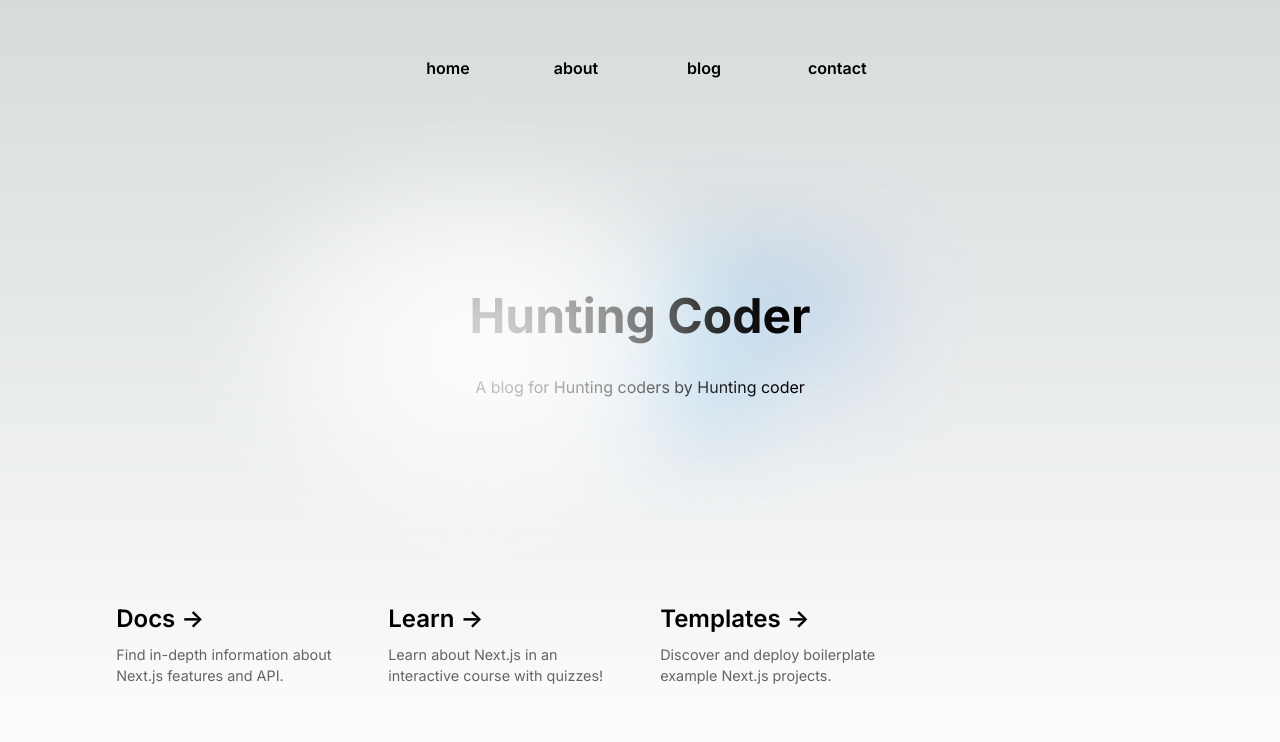
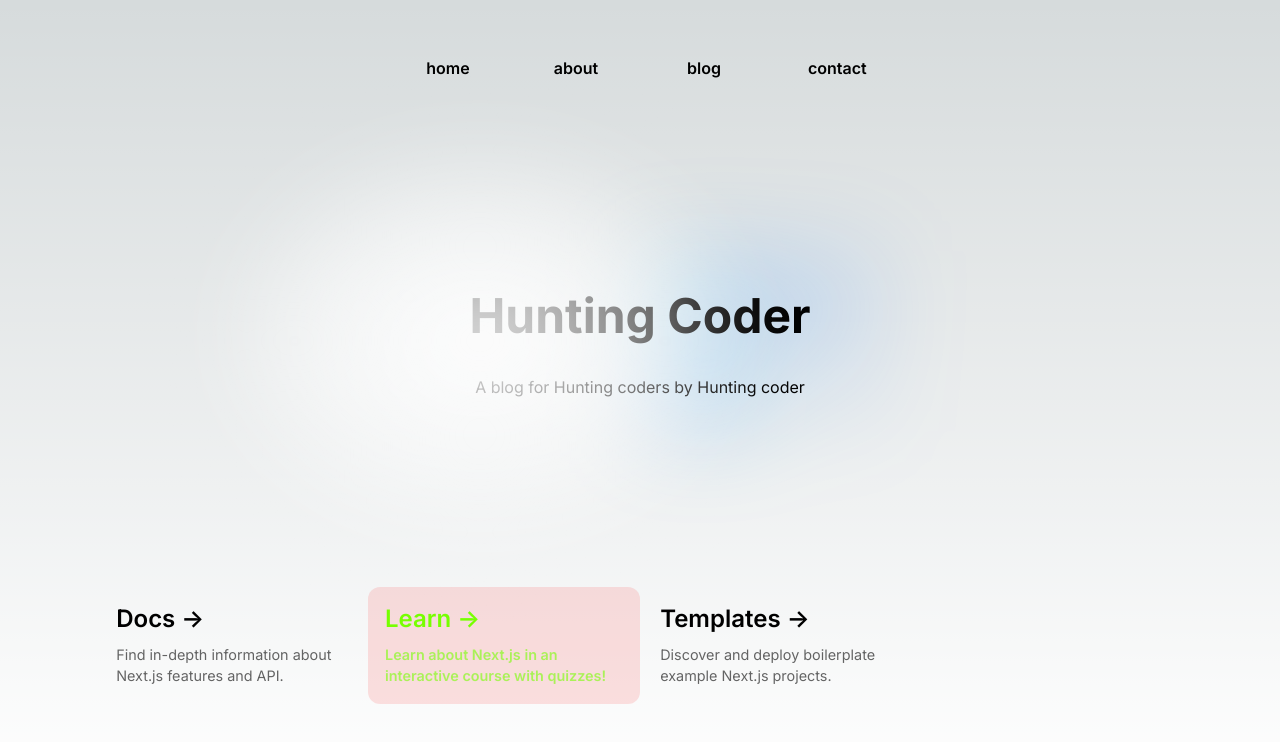
Before and after one commit to Rvaskar/Hunting_Coder, a Next.js app: page / in a window 1280 px wide. Shown: the top 742 px of the page. Built offline with nearby package versions, Linux system fonts and the light colour scheme.

Commit message:
day3 how to add style

```diff
--- a/pages/index.js
+++ b/pages/index.js
@@ -3,6 +3,7 @@
 import { Inter } from "next/font/google";
 import Link from 'next/link'
 import styles from "@/styles/Home.module.css";
+import learn from "../styles/learn.module.css"
 
 const inter = Inter({ subsets: ["latin"] });
 
@@ -50,7 +51,7 @@
 
           <a
             href="https://nextjs.org/learn?utm_source=create-next-app&utm_medium=default-template&utm_campaign=create-next-app"
-            className={styles.card}
+            className={`${styles.card} ${learn.cont}`}
             target="_blank"
             rel="noopener noreferrer"
           >
--- /dev/null
+++ b/styles/learn.module.css
@@ -0,0 +1,7 @@
+.cont{
+    background-color: rgba(255, 0, 0, 0.115);
+    color: rgb(119, 255, 0);
+    padding: 1rem;
+    font-weight: 600;
+    /* font-size: 1.5rem; */
+}
```
